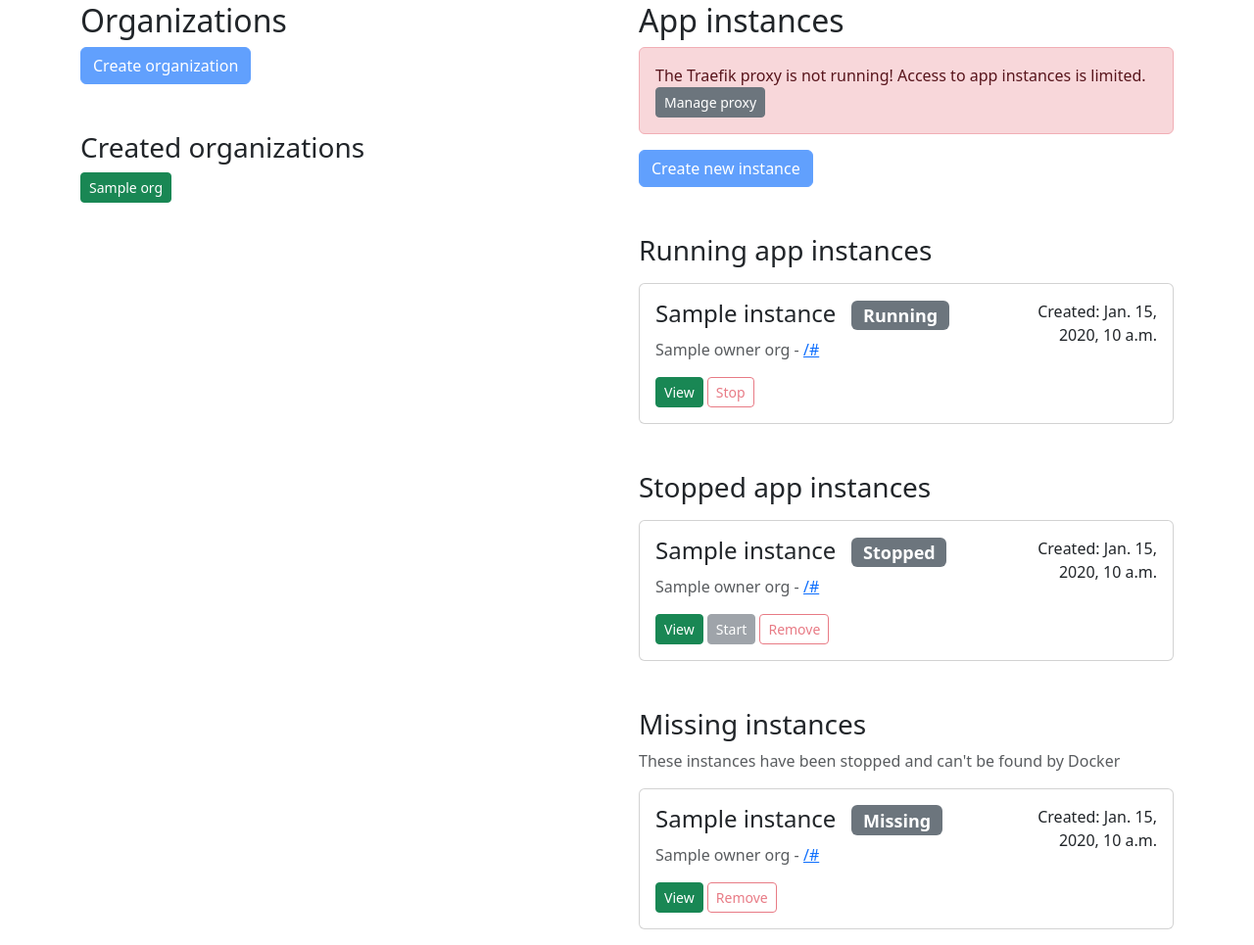
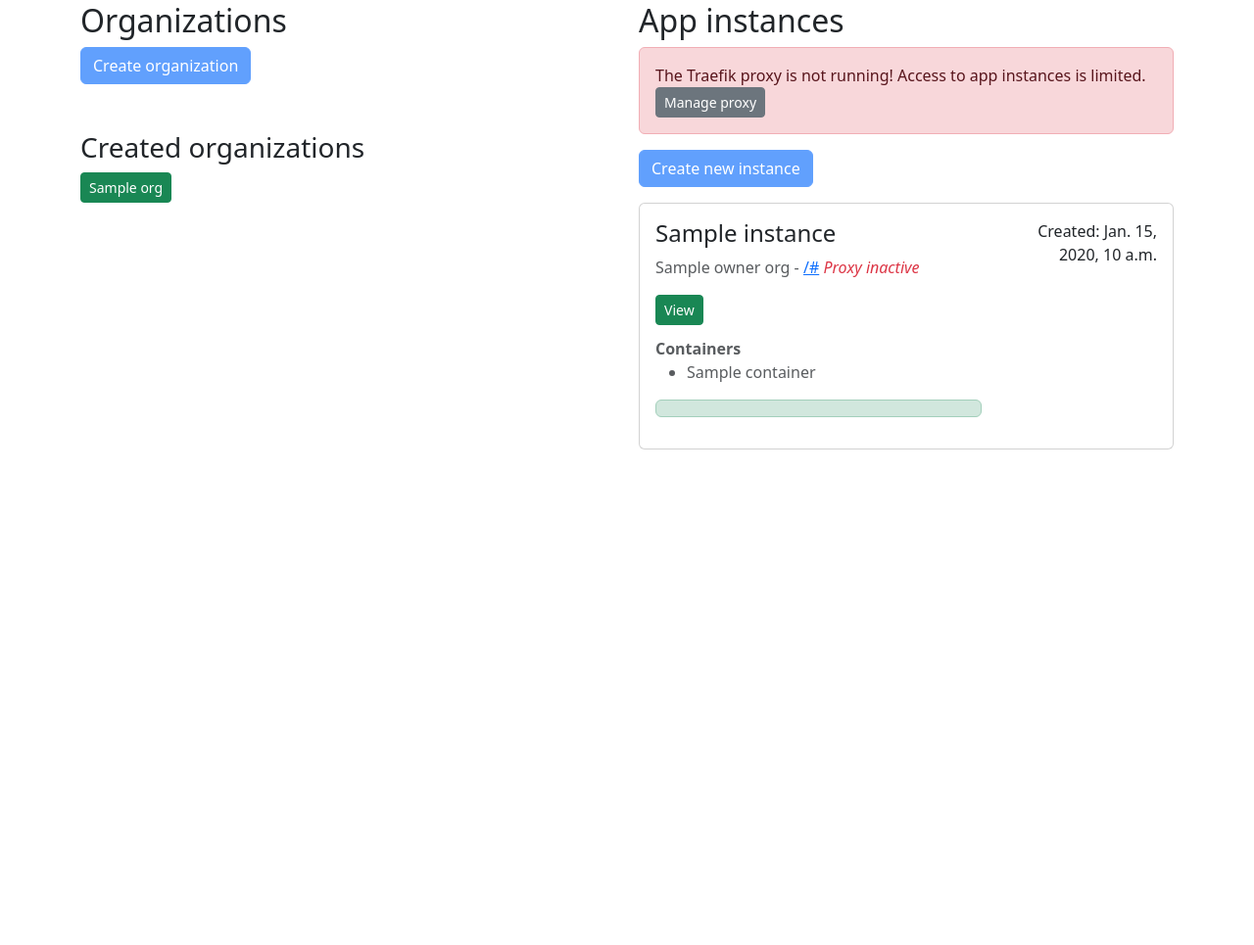
Before and after one commit to Tturna/amsys, a Django app: template dashboard/templates/index.html in a window 1280 px wide. Shown: the part 127-1092 px from the top of the page at 98% size. After the commit the page ends 586 px from the top, so only its background shows below. Run offline with Django 5.2, Linux system fonts and the light colour scheme; the template is opened without the code that fills it: most values are stand-ins (such as "Sample title", 1, 10 or a date in 2020); some libraries are stand-ins or nearby versions.

Commit message:
more generalized app listing. Stopping broke. WIP

```diff
--- /dev/null
+++ b/comptest/docker-compose.yaml
@@ -0,0 +1,3 @@
+services:
+  nginx:
+    image: nginx:1.27
--- a/dashboard/templates/index.html
+++ b/dashboard/templates/index.html
@@ -47,86 +47,61 @@
             <button class="btn btn-primary disabled" disabled="disabled">Create new instance</button><span style="color: red"> No organizations defined</span>
         {% endif %}
 
-        <h3 class="mt-5">Running app instances</h3>
-        {% for instance in running_instances %}
+        {% for status_entry in instance_statuses %}
         <div class="card my-3">
             <div class="card-body">
                 <div class="row">
                     <div class="col-8">
-                        <h4 class="card-title">{{ instance.app_name }}<span class="badge bg-secondary mx-3" id="{{ instance.app_name }}_status">Running</span></h4>
-                        <p class="card-text text-body-secondary">{{ instance.owner_org.org_name }}
-                        - <a class="card-link" href="/{{ instance.url_path }}">/{{ instance.url_path }}</a></p>
-                        <a href="/view_instance/{{ instance.app_name }}"><button class="btn btn-sm btn-success">View</button></a>
+                        <h4 class="card-title">{{ status_entry.instance.app_name }}
+                            {% if status_entry.status == "RUNNING" %}
+                            <span class="badge bg-success mx-3" id="{{ status_entry.instance.app_name }}_status">{{ status_entry.status }}</span>
+                            {% elif status_entry.status == "STOPPED" %}
+                            <span class="badge bg-secondary mx-3" id="{{ status_entry.instance.app_name }}_status">{{ status_entry.status }}</span>
+                            {% elif status_entry.status == "MISSING" %}
+                            <span class="badge bg-warning mx-3" id="{{ status_entry.instance.app_name }}_status">{{ status_entry.status }}</span>
+                            {% elif status_entry.status == "ERROR" or status_entry.status == "REMOVED" %}
+                            <span class="badge bg-danger mx-3" id="{{ status_entry.instance.app_name }}_status">{{ status_entry.status }}</span>
+                            {% endif %}
+                        </h4>
+                        <p class="card-text text-body-secondary">{{ status_entry.instance.owner_org.org_name }}
+                        - <a class="card-link" href="http://localhost/{{ status_entry.instance.url_path }}">/{{ status_entry.instance.url_path }}</a>
+                        {% if not is_proxy_running %}
+                        <em class="text-danger"> Proxy inactive</em>
+                        {% endif %}
+                        </p>
 
-                        {% if perms.main.change_appinstancemodel %}
-                        <button class="btn btn-sm btn-outline-danger" id="{{ instance.app_name }}_stop_button" onclick="call_stop_instance('{{ instance.app_name }}')">Stop</button>
+                        <div class="mb-3">
+                            <a href="/view_instance/{{ status_entry.instance.app_name }}"><button class="btn btn-sm btn-success">View</button></a>
+
+                            {% if perms.main.change_appinstancemodel %}
+                                {% if status_entry.status == "RUNNING" %}
+                                <button class="btn btn-sm btn-outline-warning" id="{{ status_entry.instance.app_name }}_stop_button" onclick="call_stop_instance('{{ status_entry.instance.app_name }}')">Stop</button>
+                                {% elif status_entry.status == "STOPPED" %}
+                                <button class="btn btn-sm btn-outline-success" id="{{ status_entry.instance.app_name }}_start_button" onclick="call_start_instance('{{ status_entry.instance.app_name }}')">Start</button>
+                                {% elif status_entry.status == "REMOVED" %}
+                                <button class="btn btn-sm btn-outline-success" id="{{ status_entry.instance.app_name }}_restart_button" onclick="call_restart_instance('{{ status_entry.instance.app_name }}')">Restart</button>
+                                {% else %}
+                                <button class="btn btn-sm btn-outline-danger" id="{{ status_entry.instance.app_name }}_remove_button" onclick="call_remove_instance('{{ status_entry.instance.app_name }}')">Remove</button>
+                                {% endif %}
+                            {% endif %}
+                        </div>
+
+                        <p class="card-subtitle text-body-secondary"><strong>Containers</strong></p>
+
+                        <ul>
+                        {% for container in status_entry.target_containers %}
+                        <li class="card-text text-body-secondary">{{ container }}</li>
+                        {% endfor %}
+                        </ul>
+
+                        {% if status_entry.is_error %}
+                        <div class="alert alert-danger p-2">{{ status_entry.status_message }}</div>
                         {% else %}
-                        <button class="btn btn-sm btn-outline-danger disabled" disabled="disabled">Stop</button>
+                        <div class="alert alert-success p-2">{{ status_entry.status_message }}</div>
                         {% endif %}
                     </div>
                     <div class="col-4">
-                        <p class="card-text text-end">Created: {{ instance.created_at }}</p>
-                    </div>
-                </div>
-            </div>
-        </div>
-        {% endfor %}
-
-        <h3 class="mt-5">Stopped app instances</h3>
-        {% for instance in stopped_existing_instances %}
-        <div class="card my-3">
-            <div class="card-body">
-                <div class="row">
-                    <div class="col-8">
-                        <h4 class="card-title">{{ instance.app_name }}<span class="badge bg-secondary mx-3" id="{{ instance.app_name }}_status">Stopped</span></h4>
-                        <p class="card-text text-body-secondary">{{ instance.owner_org.org_name }}
-                        - <a class="card-link" href="/{{ instance.url_path }}">/{{ instance.url_path }}</a></p>
-                        <a href="/view_instance/{{ instance.app_name }}"><button class="btn btn-sm btn-success">View</button></a>
-
-                        {% if perms.main.change_appinstancemodel %}
-                        <button class="btn btn-sm btn-secondary" id="{{ instance.app_name }}_start_button" onclick="call_start_instance('{{ instance.app_name }}')">Start</button>
-                        {% else %}
-                        <button class="btn btn-sm btn-secondary disabled" disabled="disabled">Start</button>
-                        {% endif %}
-
-                        {% if perms.main.delete_appinstancemodel %}
-                        <button class="btn btn-sm btn-outline-danger" id="{{ instance.app_name }}_remove_button" onclick="call_remove_instance('{{ instance.app_name }}')">Remove</button>
-                        {% else %}
-                        <button class="btn btn-sm btn-outline-danger disabled" disabled="disabled">Remove</button>
-                        {% endif %}
-                    </div>
-                    <div class="col-4">
-                        <p class="card-text text-end">Created: {{ instance.created_at }}</p>
-                    </div>
-                </div>
-            </div>
-        </div>
-        {% endfor %}
-
-        <h3 class="mt-5">Missing instances</h3>
-
-        {% if stopped_nonexistent_instances %}
-            <p class="text-body-secondary">These instances have been stopped and can't be found by Docker</p>
-        {% endif %}
-
-        {% for instance in stopped_nonexistent_instances %}
-        <div class="card my-3">
-            <div class="card-body">
-                <div class="row">
-                    <div class="col-8">
-                        <h4 class="card-title">{{ instance.app_name }}<span class="badge bg-secondary mx-3" id="{{ instance.app_name }}_status">Missing</span></h4>
-                        <p class="card-text text-body-secondary">{{ instance.owner_org.org_name }}
-                        - <a class="card-link" href="/{{ instance.url_path }}">/{{ instance.url_path }}</a></p>
-                        <a href="/view_instance/{{ instance.app_name }}"><button class="btn btn-sm btn-success">View</button></a>
-
-                        {% if perms.main.delete_appinstancemodel %}
-                        <button class="btn btn-sm btn-outline-danger" id="{{ instance.app_name }}_remove_button" onclick="call_remove_instance('{{ instance.app_name }}')">Remove</button>
-                        {% else %}
-                        <button class="btn btn-sm btn-outline-danger disabled" disabled="disabled">Remove</button>
-                        {% endif %}
-                    </div>
-                    <div class="col-4">
-                        <p class="card-text text-end">Created: {{ instance.created_at }}</p>
+                        <p class="card-text text-end">Created: {{ status_entry.instance.created_at }}</p>
                     </div>
                 </div>
             </div>
```
Also changed, not shown: dashboard/TODO.md (+3 -0 lines), dashboard/main/models.py (+14 -1 lines), dashboard/main/views.py (+85 -32 lines), dashboard/main/migrations/0012_appinstancemodel_using_compose.py (added), dashboard/main/migrations/0013_remove_appinstancemodel_is_running_and_more.py (added).
